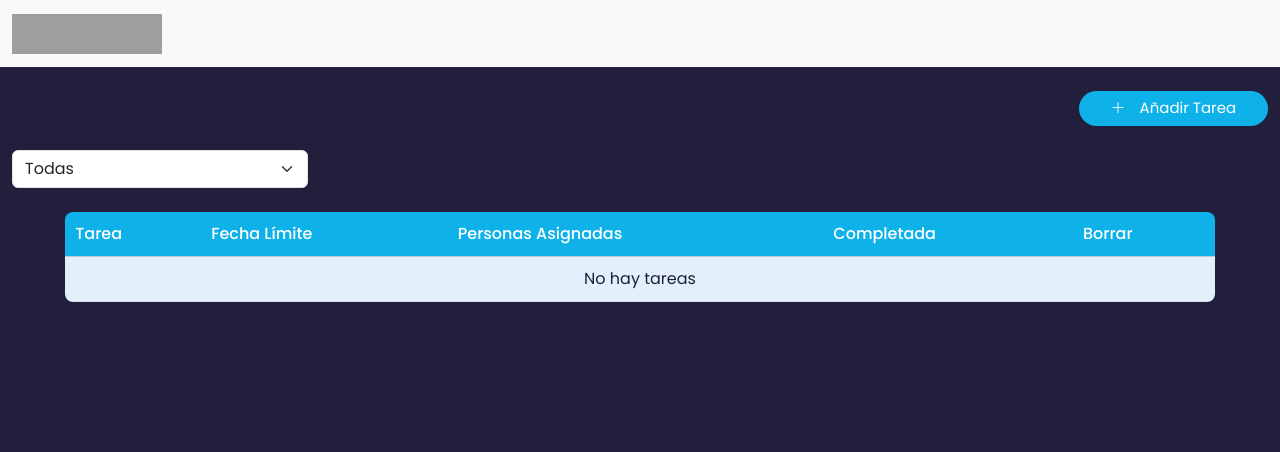
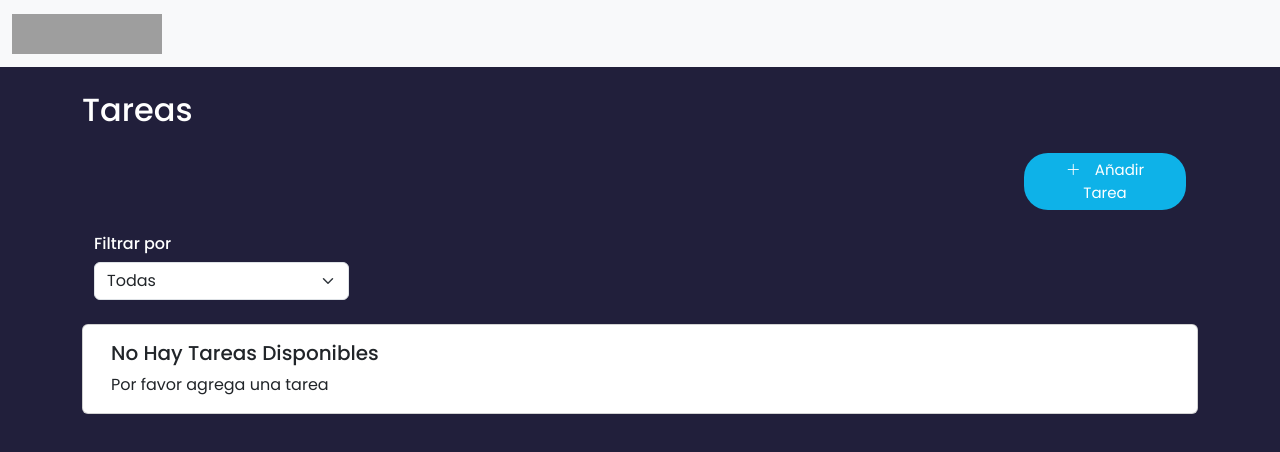
Before and after one commit to mauricio9896/velaio, an Angular app: page / in a window 1280 px wide. Shown: the top 452 px of the page. Built offline with nearby package versions, Linux system fonts and the light colour scheme; grey boxes are pictures that could not be loaded.

Commit message:
fixed style mobile

```diff
--- a/src/app/components/create-task/create-task.component.html
+++ b/src/app/components/create-task/create-task.component.html
@@ -1,6 +1,6 @@
 <div class="container-fluid">
   <div class="row mt-4 justify-content-end">
-    <div class="col-xs-6 col-sm-5 col-md-4 col-lg-3 col-xl-2">
+    <div class="col-6 col-sm-5 col-md-4 col-lg-3 col-xl-2">
       <button type="button" class="btn btn-primary w-100" data-bs-toggle="modal" data-bs-target="#newTask">
         <i class="bi bi-plus-lg" style="margin-right: 10px;"></i>
         Añadir Tarea
--- a/src/app/components/list-task/list-task.component.css
+++ b/src/app/components/list-task/list-task.component.css
@@ -26,3 +26,15 @@
   cursor: pointer;
   color: red;
 }
+
+.completed{
+  color: rgb(26, 135, 84);
+}
+
+.pending{
+  color: rgb(255, 103, 8);
+}
+
+.form-select{
+  cursor: pointer;
+}
--- a/src/app/components/list-task/list-task.component.html
+++ b/src/app/components/list-task/list-task.component.html
@@ -1,61 +1,57 @@
-<div class="container-fluid content">
-  <div class="row justify-content-start my-4">
+<div class="container-fluid mb-4 content">
+  <div class="row justify-content-start my-4 d-flex">
+    <h6>Filtrar por</h6>
     <div class="col-md-3">
       <select class="form-select" (change)="filterTasks()" [(ngModel)]="filter">
         <option value="all" selected>Todas</option>
-        <option value="completed">Completadas</option>
-        <option value="pending">Pendientes</option>
+        <option value="completed">Tareas Completadas</option>
+        <option value="pending">Tareas Pendientes</option>
       </select>
     </div>
   </div>
 
-  <div class="row justify-content-center">
-    <div class="col-md-11">
-      <table class="table table-hover custom-table">
-        <thead class="table-light">
-          <tr>
-            <th scope="col">Tarea</th>
-            <th scope="col">Fecha Límite</th>
-            <th scope="col">Personas Asignadas</th>
-            <th scope="col">Completada</th>
-            <th scope="col">Borrar</th>
-          </tr>
-        </thead>
-        <tbody>
-          <ng-container *ngIf="tasks.length > 0; else emptyTable;">
-            <tr *ngFor="let task of tasks; let i = index">
-              <td [ngClass]="{'custom-row': i % 2 === 0}">{{task.taskName}}</td>
-              <td [ngClass]="{'custom-row': i % 2 === 0}">{{task.taskDate}}</td>
-              <td [ngClass]="{'custom-row': i % 2 === 0}">
-                <div class="container-fluid" *ngFor="let person of task.people; let j = index">
-                  <strong>Nombre: </strong> {{person.name}}, <br>
-                  <strong>Edad: </strong> {{person.age}}, <br>
-                  <strong>Habilidades: </strong>
-                  <span *ngFor="let skill of person.skills; let i = index">{{skill.nameSkill}}
-                    <span *ngIf="i !== person.skills.length - 1">, </span>
-                  </span>
-                  <hr *ngIf="j !== task.people.length - 1">
-                </div>
-              </td>
-              <td [ngClass]="{'custom-row': i % 2 === 0}">
-                <div class="form-check d-flex justify-content-center">
-                  <input class="form-check-input" type="checkbox" [(ngModel)]="task.completed"
-                    (change)="completedTask($event, task)">
-                </div>
-              </td>
-              <td [ngClass]="{'custom-row': i % 2 === 0}">
-                <mat-icon id="deleteTaskIcon" (click)="deleteTask(task)" matTooltip="Borrar Tarea">delete</mat-icon>
-              </td>
-            </tr>
-          </ng-container>
-        </tbody>
-      </table>
-    </div>
+  <div class="row">
+    <ng-container *ngIf="tasks.length > 0; else emptyData;">
+      <div class="col-12 col-sm-6 col-md-4" *ngFor="let task of tasks">
+        <div class="card mb-3">
+          <div class="card-body p-0">
+            <div class="title-card px-3 pt-3">
+              <h5 class="card-title" [ngClass]="task.completed ? 'completed': 'pending'" >{{ task.taskName }} / {{task.completed ? 'Realizada' : 'Pendiente' }}</h5>
+              <h6 class="card-subtitle mb-4 text-muted"><strong>Fecha Límite:</strong> {{ task.taskDate }}</h6>
+            </div>
+
+            <div class="px-3" *ngFor="let person of task.people">
+              <strong>Nombre:</strong> {{ person.name }} <br>
+              <strong>Edad:</strong> {{ person.age }} <br>
+              <strong>Habilidades:</strong>
+              <span *ngFor="let skill of person.skills"> {{ skill.nameSkill }}
+                <span *ngIf="skill !== person.skills[person.skills.length - 1]">, </span>
+              </span>
+              <hr *ngIf="person !== task.people[task.people.length - 1]">
+            </div>
+
+            <div class="d-flex justify-content-between mt-3 px-3 pb-3">
+              <div class="col-md-4">
+                <button class="btn btn-danger w-100" (click)="deleteTask(task)">Borrar</button>
+              </div>
+              <div class="col-md-4" *ngIf="!task.completed" >
+                <button class="btn btn-success" (click)="deleteTask(task)">Completar</button>
+              </div>
+            </div>
+          </div>
+        </div>
+      </div>
+    </ng-container>
   </div>
 </div>
 
-<ng-template #emptyTable>
-  <tr class="text-center">
-    <td colspan="5">No hay tareas</td>
-  </tr>
+<ng-template #emptyData>
+  <div class="card mb-3">
+    <div class="card-body">
+      <h5 class="card-title">No Hay Tareas Disponibles</h5>
+      <p class="card-text">
+        Por favor agrega una tarea
+      </p>
+    </div>
+  </div>
 </ng-template>
--- a/src/app/components/page-task/page-task.component.html
+++ b/src/app/components/page-task/page-task.component.html
@@ -1,2 +1,5 @@
-<app-create-task></app-create-task>
-<app-list-task></app-list-task>
+<div class="container">
+  <h2 class="my-4">Tareas</h2>
+  <app-create-task></app-create-task>
+  <app-list-task></app-list-task>
+</div>
```
